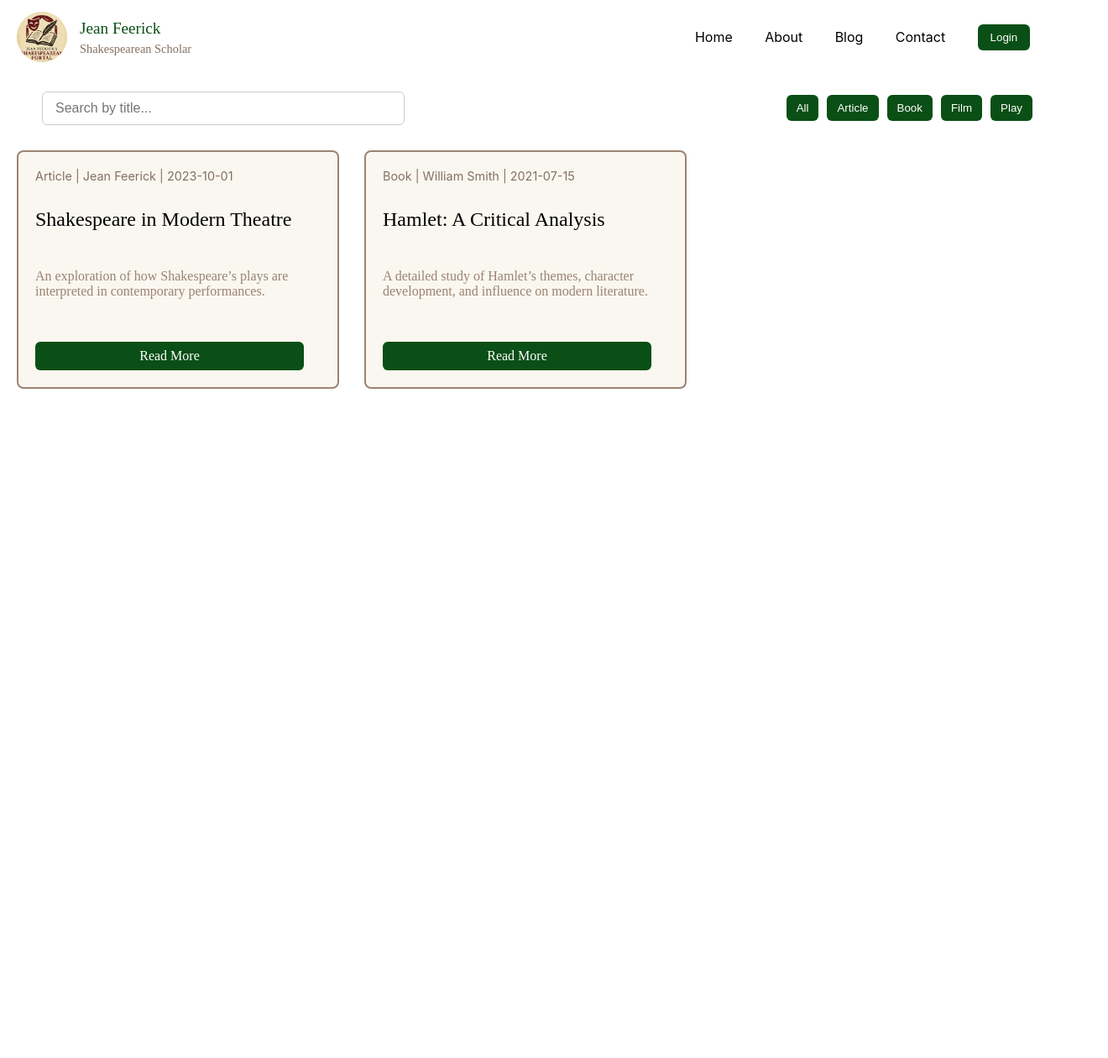
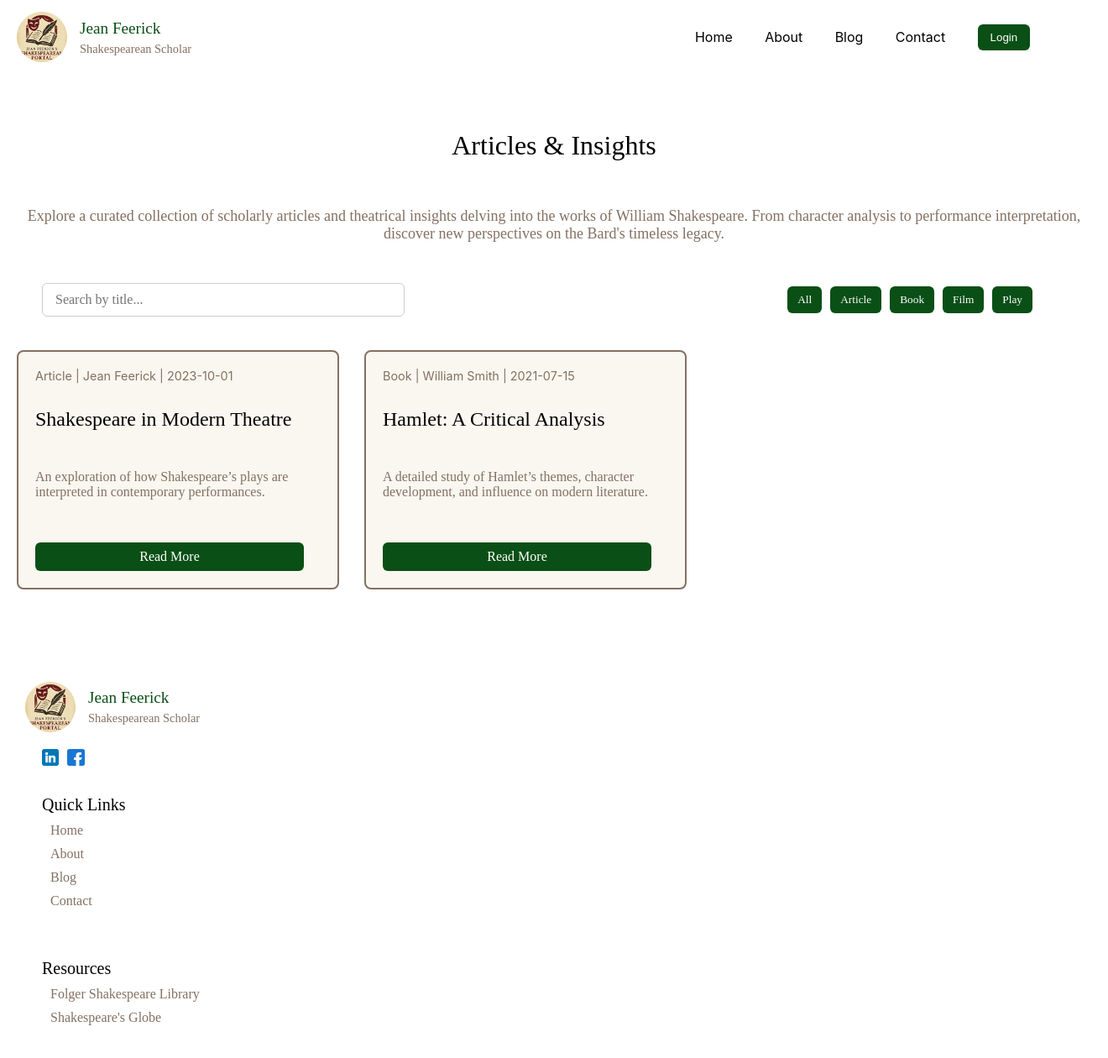
Before and after one commit to leblanbe/JeanWebsite, a React (Create React App) app in the folder jean-website/: page /blog in a window 1280 px wide. Shown: the top 1260 px of the page at 84% size, 1320 px wide, since content can reach past the window. Before the commit the page ends 800 px from the top, so only its background shows below. Built offline with nearby package versions, Linux system fonts and the light colour scheme.

Commit message:
adjusted positioning of article reviews

```diff
--- a/jean-website/src/App.css
+++ b/jean-website/src/App.css
@@ -2,8 +2,7 @@
   --primary-color: #0a4f16;
   --accent-color: #70ab7d;
   --light-color: #DDD5C6;
-  --text-color: #9c8372;
-  --brown-color: #917a6b;
+  --text-color: #847062;
 }
 
 .box-main {
@@ -44,11 +43,14 @@
 .h1-medium {
   font-size: 20px;
   font-family:  'Cormorant Garamond', serif;
+  color: black;
+  padding-bottom: -10px;
 }
 
 .text-small {
    font-family: 'Crimson Text', serif;
     font-size: 18px;
+    color: var(--text-color);
 }
 
 .section {
@@ -58,13 +60,17 @@
 }
 
 .center-text {
-  display: flex;
-  justify-content: center;  /* centers horizontally */
-  align-items: center;      /* centers vertically */
-  text-align: center;       /* centers text inside */
-  background-color: white;
-  width: 100%;
-  height: 100%;
+    display: flex;
+    flex-direction: column;         /* stack items vertically */
+    justify-content: center;        /* vertical centering */
+    align-items: center;            /* horizontal centering */
+    text-align: center;             /* center text inside each element */
+    width: 95%;
+    height:auto;
+    gap: 10px;                      /* space between heading and paragraph */
+    color: white;                   /* default text color */
+    font-size: 1.5rem;
+    padding-bottom: 50px;
 }
 
 .center-text h1 {
--- /dev/null
+++ b/jean-website/src/components/Footer.css
@@ -0,0 +1,41 @@
+
+.section-footer{
+  font-family: 'Crimson Text', serif; /* App font */
+  font-size: 1.1rem;
+  padding: 30px 30px;
+}
+
+.social-media {
+  display: flex;
+  justify-content: center;   /* centers horizontally */
+  margin-top: 20px;
+  margin-left: 20px;         /* distance from logo */
+  width: fit-content;        /* box hugs the icon */
+}
+
+.social-media-icon {
+  width: 1.6vw;
+  height: 1.6vw;
+  margin-right: 10px;
+}
+
+.vertical-list{
+  display: flex;
+  flex-direction: column;   /* stack items vertically */
+  text-align: left;         /* left-align text inside */
+  padding: 30px 20px;
+  text-decoration: none;
+  color:#3f332b
+}
+
+.vertical-list a {
+  text-decoration: none;  /* removes underline */
+  color: inherit;         /* makes links use surrounding text color */
+}
+
+.vertical-list-item{
+  margin-top: 10px;
+  margin-left: 10px;
+  color:#847062;
+  font-size: 1rem;
+}
--- /dev/null
+++ b/jean-website/src/components/Footer.js
@@ -0,0 +1,78 @@
+import React from 'react';
+import './Footer.css';
+import '../App.css';
+import logo from '../assets/websitelogo.png';
+import linkedin from '../assets/linkedin.png';
+import facebook from '../assets/facebook.png';
+import { Link } from 'react-router-dom';
+
+function Footer() {
+  return (
+    <>
+    <section className = "section-footer">
+            <div className="logo-container">
+            <img src={logo} alt="Logo" className="logo-img" />
+            <div className="logo-text">
+            <div className="logo-name">Jean Feerick</div>
+            <div className="logo-title">Shakespearean Scholar</div>
+            </div>
+            </div>
+            <section className = "social-media">
+              <a
+                href="https://www.linkedin.com/in/jean-feerick-60313049/"
+                target="_blank"
+                rel="noopener noreferrer"
+              >
+                <img src={linkedin} alt="LinkedIn" className="social-media-icon" />
+              </a>
+              <a
+                href="https://www.facebook.com/jean.feerick.98"
+                target="_blank"
+                rel="noopener noreferrer">
+                  <img src={facebook} alt="facebook" className= "social-media-icon" />
+                </a>
+            </section>
+            <section className = "vertical-list">
+
+              <div className = "h1-medium">Quick Links</div>
+
+              <div className = "vertical-list-item">
+              <div><Link to="/">Home</Link></div>
+              </div>
+              <div className = "vertical-list-item">
+              <div><Link to="/about">About</Link></div>
+              </div>
+              <div className = "vertical-list-item">
+              <div><Link to="/blog">Blog</Link></div>
+              </div>
+              <div className = "vertical-list-item">
+              <div><Link to="/contact">Contact</Link></div>
+              </div>
+            </section>
+            <section className = "vertical-list">
+
+              <div className = "h1-medium">Resources</div>
+
+              <div className = "vertical-list-item">
+                <a
+                href="https://www.folger.edu/"
+                target="_blank"
+                rel="noopener noreferrer">
+                  Folger Shakespeare Library
+                </a>
+              </div>
+              <div className = "vertical-list-item">
+              <a
+                href="https://www.shakespearesglobe.com/"
+                target="_blank"
+                rel="noopener noreferrer">
+                  Shakespeare's Globe
+                </a>
+              </div>
+            </section>
+        </section>
+    </>
+      );
+}
+
+export default Footer;
--- a/jean-website/src/pages/Blog.css
+++ b/jean-website/src/pages/Blog.css
@@ -29,7 +29,7 @@
   justify-content: space-between; /* space between search, filters, and create review */
   align-items: center;
   width: 100%;
-  padding: 20px 50px; /* spacing from edges */
+  padding: 30px 50px; /* spacing from edges */
   box-sizing: border-box;
   gap: 20px;
   flex-wrap: wrap; /* optional: wrap on smaller screens */
@@ -44,6 +44,7 @@
   font-size: 1rem;
   border: 1px solid #ccc;
   border-radius: 6px;
+  font-family: 'Crimson Text', serif;
 }
 
 /* Filters on the right */
@@ -60,6 +61,7 @@
   background-color: var(--primary-color);
   color: white;
   transition: background-color 0.3s;
+  font-family: 'Crimson Text', serif;
 }
 
 .filters-fullwidth button:hover {
@@ -109,6 +111,7 @@
   gap: 30px;                  /* space between cards */
   padding: 10px 20px;
   justify-content: start;      /* align grid to the left */
+  padding-bottom: 80px;
 }
 
 /* Each article card */
--- a/jean-website/src/pages/Blog.js
+++ b/jean-website/src/pages/Blog.js
@@ -1,5 +1,6 @@
 import React, { useState, useEffect } from 'react';
 import Navbar from '../components/Navbar';
+import Footer from '../components/Footer';
 import './Blog.css';
 import '../App.css';
 
@@ -101,6 +102,10 @@ function Blog({ loggedInUser }) {
 
   return (
     <>
+    <section className="center-text">
+        <h1 className="h1-medium">Articles & Insights</h1>
+        <p className="text-small"> Explore a curated collection of scholarly articles and theatrical insights delving into the works of William Shakespeare. From character analysis to performance interpretation, discover new perspectives on the Bard's timeless legacy.</p>
+    </section>
       <section className="blog-controls-fullwidth">
         {/* Create Review Button */}
         {loggedInUser === "jean.feerick@gmail.com" && (
@@ -203,6 +208,7 @@ function Blog({ loggedInUser }) {
           </div>
         ))}
       </div>
+      <Footer />
     </>
   );
 }
--- a/jean-website/src/pages/Home.css
+++ b/jean-website/src/pages/Home.css
@@ -178,44 +178,3 @@
 .tan{
   background-color: var(--light-color);
 }
-
-.section-footer{
-  font-family: 'Crimson Text', serif; /* App font */
-  font-size: 1.1rem;
-  padding: 30px 30px;
-}
-
-.social-media {
-  display: flex;
-  justify-content: center;   /* centers horizontally */
-  margin-top: 20px;
-  margin-left: 20px;         /* distance from logo */
-  width: fit-content;        /* box hugs the icon */
-}
-
-.social-media-icon {
-  width: 1.6vw;
-  height: 1.6vw;
-  margin-right: 10px;
-}
-
-.vertical-list{
-  display: flex;
-  flex-direction: column;   /* stack items vertically */
-  text-align: left;         /* left-align text inside */
-  padding: 30px 20px;
-  text-decoration: none;
-  color:#3f332b
-}
-
-.vertical-list a {
-  text-decoration: none;  /* removes underline */
-  color: inherit;         /* makes links use surrounding text color */
-}
-
-.vertical-list-item{
-  margin-top: 10px;
-  margin-left: 10px;
-  color:#847062;
-  font-size: 1rem;
-}
--- a/jean-website/src/pages/Home.js
+++ b/jean-website/src/pages/Home.js
@@ -1,5 +1,6 @@
 import React from 'react';
 import Navbar from '../components/Navbar';
+import Footer from '../components/Footer';
 import { Link } from 'react-router-dom';
 import './Home.css';
 import '../App.css';
@@ -67,69 +68,7 @@ function Home() {
           </Link>
         </div>
     </section>
-    <section className = "section-footer">
-        <div className="logo-container">
-        <img src={logo} alt="Logo" className="logo-img" />
-        <div className="logo-text">
-        <div className="logo-name">Jean Feerick</div>
-        <div className="logo-title">Shakespearean Scholar</div>
-        </div>
-        </div>
-        <section className = "social-media">
-          <a
-            href="https://www.linkedin.com/in/jean-feerick-60313049/"
-            target="_blank"
-            rel="noopener noreferrer"
-          >
-            <img src={linkedin} alt="LinkedIn" className="social-media-icon" />
-          </a>
-          <a
-            href="https://www.facebook.com/jean.feerick.98"
-            target="_blank"
-            rel="noopener noreferrer">
-              <img src={facebook} alt="facebook" className= "social-media-icon" />
-            </a>
-        </section>
-        <section className = "vertical-list">
-
-          <div className = "h1-medium">Quick Links</div>
-
-          <div className = "vertical-list-item">
-          <div><Link to="/">Home</Link></div>
-          </div>
-          <div className = "vertical-list-item">
-          <div><Link to="/about">About</Link></div>
-          </div>
-          <div className = "vertical-list-item">
-          <div><Link to="/blog">Blog</Link></div>
-          </div>
-          <div className = "vertical-list-item">
-          <div><Link to="/contact">Contact</Link></div>
-          </div>
-        </section>
-        <section className = "vertical-list">
-
-          <div className = "h1-medium">Resources</div>
-
-          <div className = "vertical-list-item">
-            <a
-            href="https://www.folger.edu/"
-            target="_blank"
-            rel="noopener noreferrer">
-              Folger Shakespeare Library
-            </a>
-          </div>
-          <div className = "vertical-list-item">
-          <a
-            href="https://www.shakespearesglobe.com/"
-            target="_blank"
-            rel="noopener noreferrer">
-              Shakespeare's Globe
-            </a>
-          </div>
-        </section>
-
-    </section>
+    <Footer />
     </>
   );
 }
```
